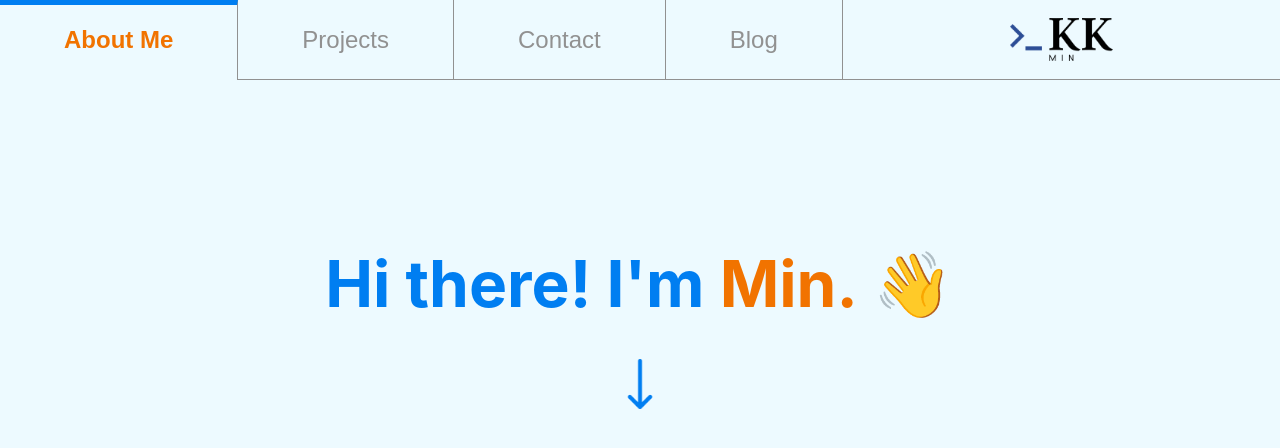
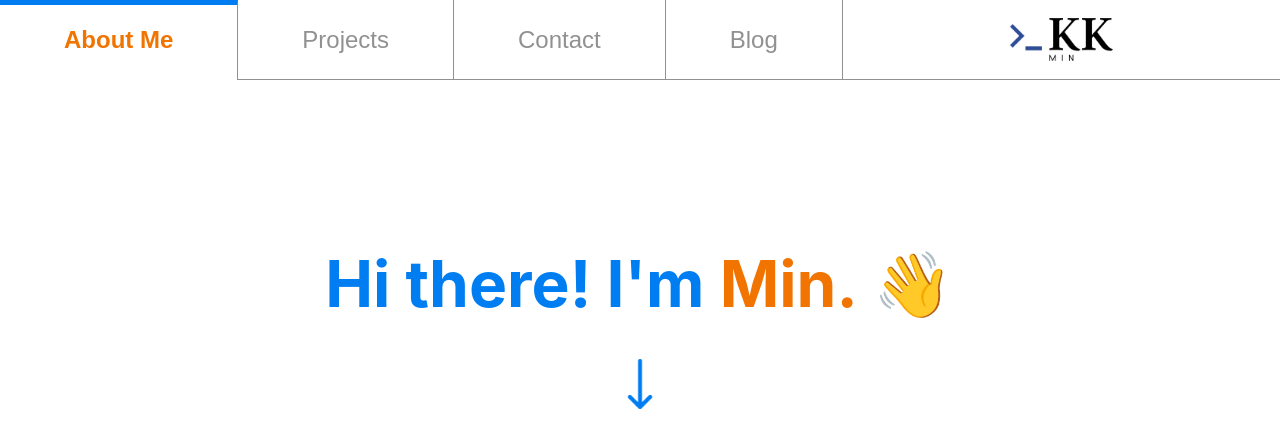
Before and after one commit to kk-min/kk-min.github.io, a React (Create React App) app: page / in a window 1280 px wide. Shown: the top 448 px of the page. Built offline with nearby package versions, Linux system fonts and the light colour scheme.

Commit message:
Change background color

```diff
--- a/src/css/Home.css
+++ b/src/css/Home.css
@@ -1,6 +1,6 @@
 :root {
-	--main-bg-color: #edfaff;
-	--secondary-bg-color: #edfaff;
+	--main-bg-color: #ffffff;
+	--secondary-bg-color: #ffffff;
 	--tab-highlight-color: #007ef1;
 	--font-highlight-color: #f17300;
 	--body-text-color: #192c56;
--- a/src/css/TabContent.css
+++ b/src/css/TabContent.css
@@ -1,6 +1,6 @@
 :root {
 	--main-bg-color: #ffffff;
-	--secondary-bg-color: #fff9f0;
+	--secondary-bg-color: #ffffff;
 	--tab-highlight-color: #007ef1;
 	--font-highlight-color: #f17300;
 	--body-text-color: #192c56;
--- a/src/css/Tabs.css
+++ b/src/css/Tabs.css
@@ -1,6 +1,6 @@
 :root {
 	--main-bg-color: #ffffff;
-	--secondary-bg-color: #fff9f0;
+	--secondary-bg-color: #ffffff;
 	--tab-highlight-color: #007ef1;
 	--font-highlight-color: #f17300;
 	--body-text-color: #192c56;
--- a/src/css/index.css
+++ b/src/css/index.css
@@ -1,6 +1,6 @@
 :root {
 	--main-bg-color: #ffffff;
-	--secondary-bg-color: #fff9f0;
+	--secondary-bg-color: #ffffff;
 	--tab-highlight-color: #007ef1;
 	--font-highlight-color: #f17300;
 	--body-text-color: #192c56;
```
Also changed, not shown: 1 other file (tests, documents, lock files or other folders).
